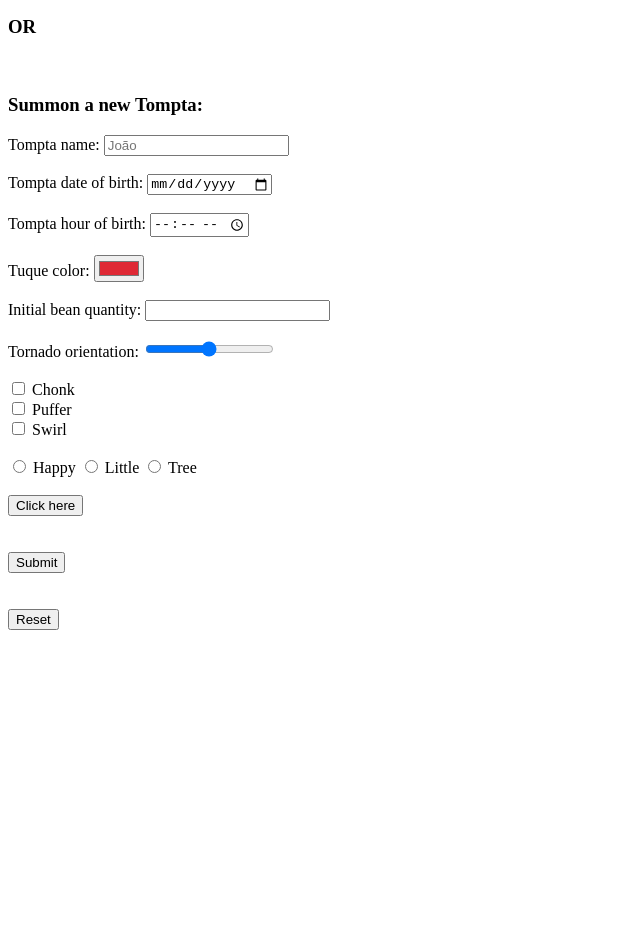
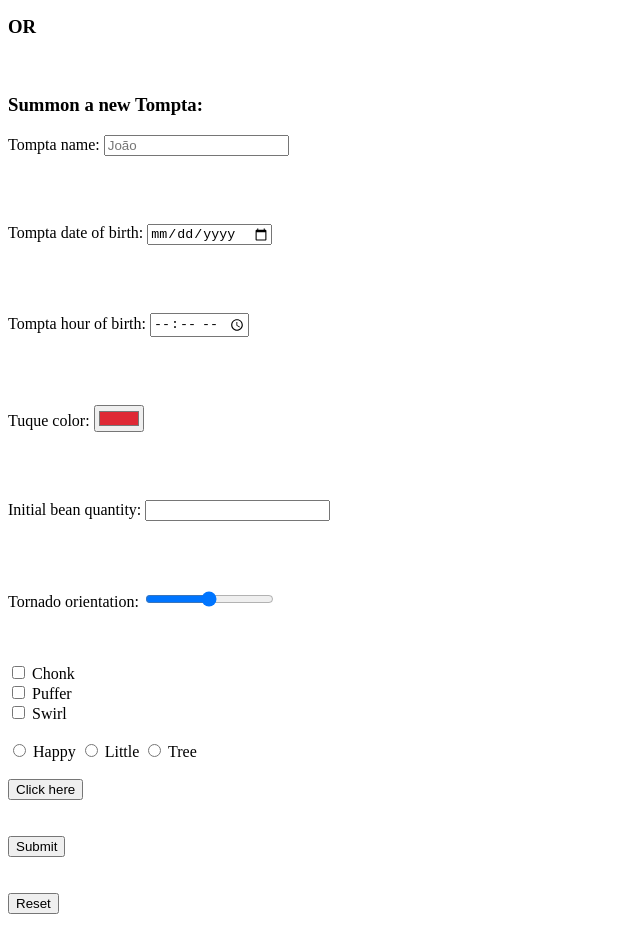
Before and after one commit to HealthReminder/Tomte-HTML-Inputs, a plain HTML site: page docs/index.html in a window 1280 px wide. Shown: the part 980-1920 px from the top of the page, without its empty margins (0-640 px from the left). Before the commit the page ends 1636 px from the top, so only its background shows below. Drawn offline with Linux system fonts and the light colour scheme.

Commit message:
Update index.html

```diff
--- a/docs/index.html
+++ b/docs/index.html
@@ -10,7 +10,7 @@
         And since sensible humans know that there are no such things as pointy head homunculi.<br />
         A Tompta who doesn't want to be seen probably won't be seen.<br />
     </p>
-    <img src="https://upload.wikimedia.org/wikipedia/commons/thumb/1/10/Gl%C3%A6delig_Jul%2C_1885.jpg/800px-Gl%C3%A6delig_Jul%2C_1885.jpg" alt="A Tomte." width="400px"height="600" />
+    <img src="https://upload.wikimedia.org/wikipedia/commons/thumb/1/10/Gl%C3%A6delig_Jul%2C_1885.jpg/800px-Gl%C3%A6delig_Jul%2C_1885.jpg" alt="A Tomte." width="400px" height="600" />
 </h2>
 <head>
     <meta charset="utf-8" />
@@ -27,13 +27,13 @@
     <h3>OR</h3>
     <br />
     <h3>Summon a new Tompta:</h3>
-    <form>
-        Tompta name: <input type="text" placeholder="João"><br /><br />
-        Tompta date of birth: <input type="date"><br /><br />
-        Tompta hour of birth: <input type="time"><br /><br />
-        Tuque color: <input type="color" value="#DF2935"><br /><br />
-        Initial bean quantity: <input type="number"><br /><br />
-        Tornado orientation: <input type="range"><br /><br />
+    <form id="Create-Tomte-Form">
+        <p>Tompta name: <input type="text" placeholder="João"></p><br /><br />
+        <p>Tompta date of birth: <input type="date"></p><br /><br />
+        <p>Tompta hour of birth: <input type="time"></p><br /><br />
+        <p>Tuque color: <input type="color" value="#DF2935"></p><br /><br />
+        <p>Initial bean quantity: <input type="number"></p><br /><br />
+        <p>Tornado orientation: <input type="range"></p><br /><br />
 
         <label for="checkboxsexample"><input id="chonk" type="checkbox" name="checkboxsexample"></label>   Chonk<br />
         <label for="checkboxsexample"><input id="puffer" type="checkbox" name="checkboxsexample"></label>   Puffer<br />
@@ -49,8 +49,8 @@
 
         <!--Images can be used as buttons!-->
         <!--<input type="image" src="https://upload.wikimedia.org/wikipedia/commons/thumb/b/b4/Zwerg_Postkarte_001.jpg/220px-Zwerg_Postkarte_001.jpg"
-    alt="Submit button that is an image of a mushroom" width="220" height="343"><br>
-     -->
+        alt="Submit button that is an image of a mushroom" width="220" height="343"><br>
+         -->
         <label><button id="Submit-Button" value="Submit">Submit</button></label><br><br /><br />
 
 
@@ -58,10 +58,6 @@
 
     </form>
     <!-- The <input type="reset"> defines a reset button which resets all form values to its initial values. -->
-
-
-
-
     <!--    <input type="url"><br>-->
     <!--Let the user choose one or more files from their device storage.-->
     <!--    <input type="file">-->
```
